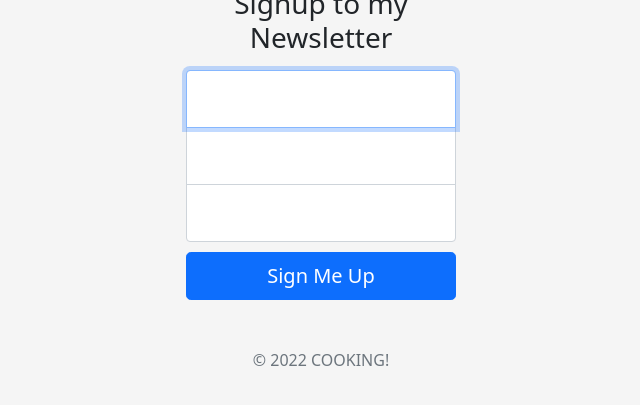
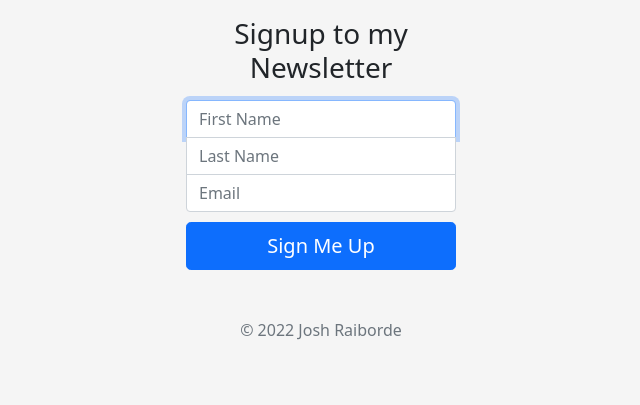
Before and after one commit to joshraiborde/Newsletter-Signup, a website: page signup.html in a window 1280 px wide. Shown: the part 253-658 px from the top of the page, without its empty margins (319-959 px from the left). Drawn offline with nearby package versions, Linux system fonts and the light colour scheme.

Commit message:
deleted form-floating class from the inputs. changed copyright info

```diff
--- a/signup.html
+++ b/signup.html
@@ -84,7 +84,7 @@
         />
         <h1 class="h3 mb-3 fw-normal">Signup to my Newsletter</h1>
 
-        <div class="form-floating">
+        <div >
           <input
             type="text"
             class="form-control top"
@@ -93,7 +93,7 @@
             required autofocus
           />
         </div>
-        <div class="form-floating">
+        <div >
           <input
             type="text"
             class="form-control middle"
@@ -102,7 +102,7 @@
             required
           />
           </div>
-          <div class="form-floating">
+          <div >
             <input
               type="email"
               class="form-control bottom"
@@ -114,7 +114,7 @@
         <button class="w-100 btn btn-lg btn-primary" type="submit">
           Sign Me Up
         </button>
-        <p class="mt-5 mb-3 text-muted">&copy; 2022 COOKING!</p>
+        <p class="mt-5 mb-3 text-muted">&copy; 2022 Josh Raiborde</p>
       </form>
     </main>
   </body>
```
